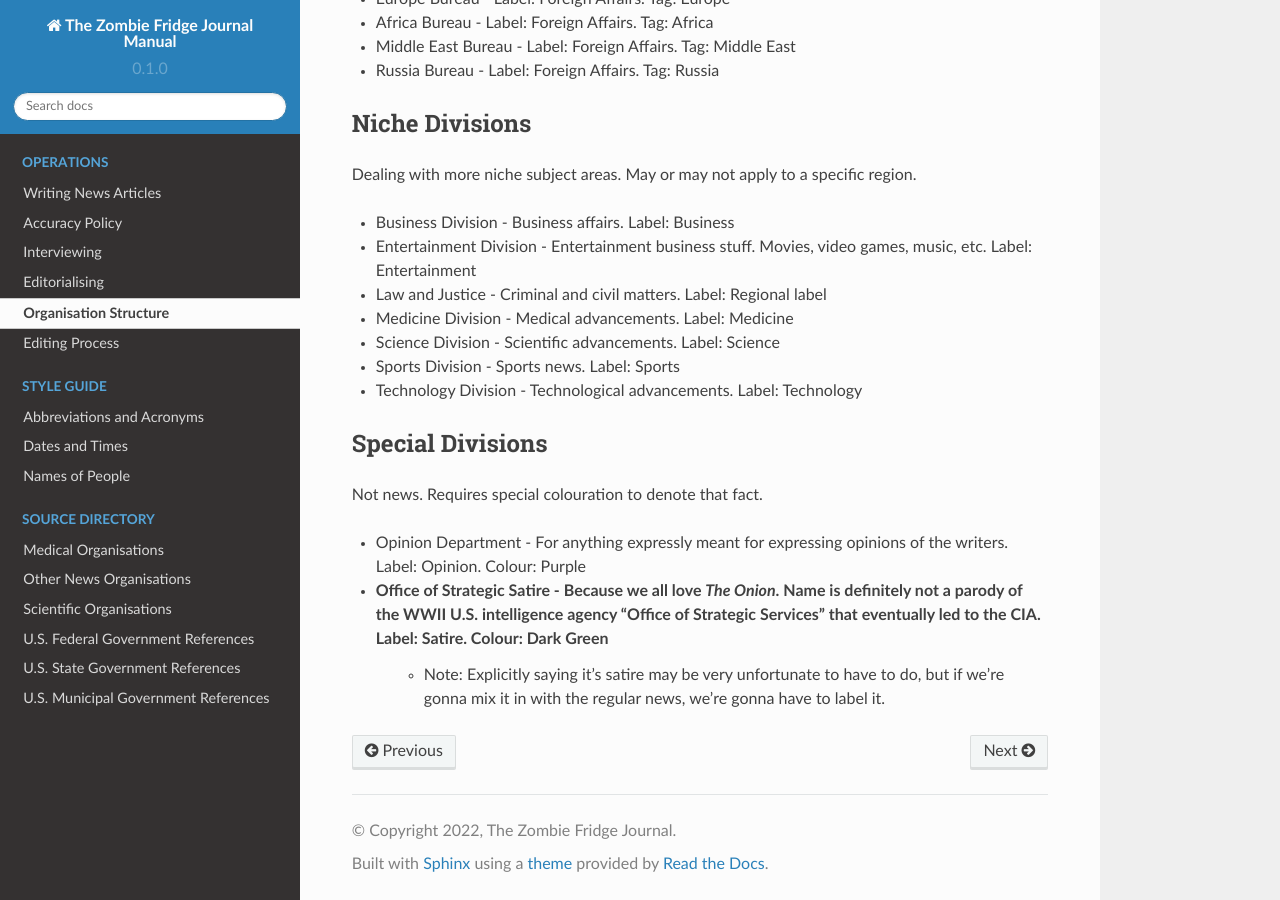
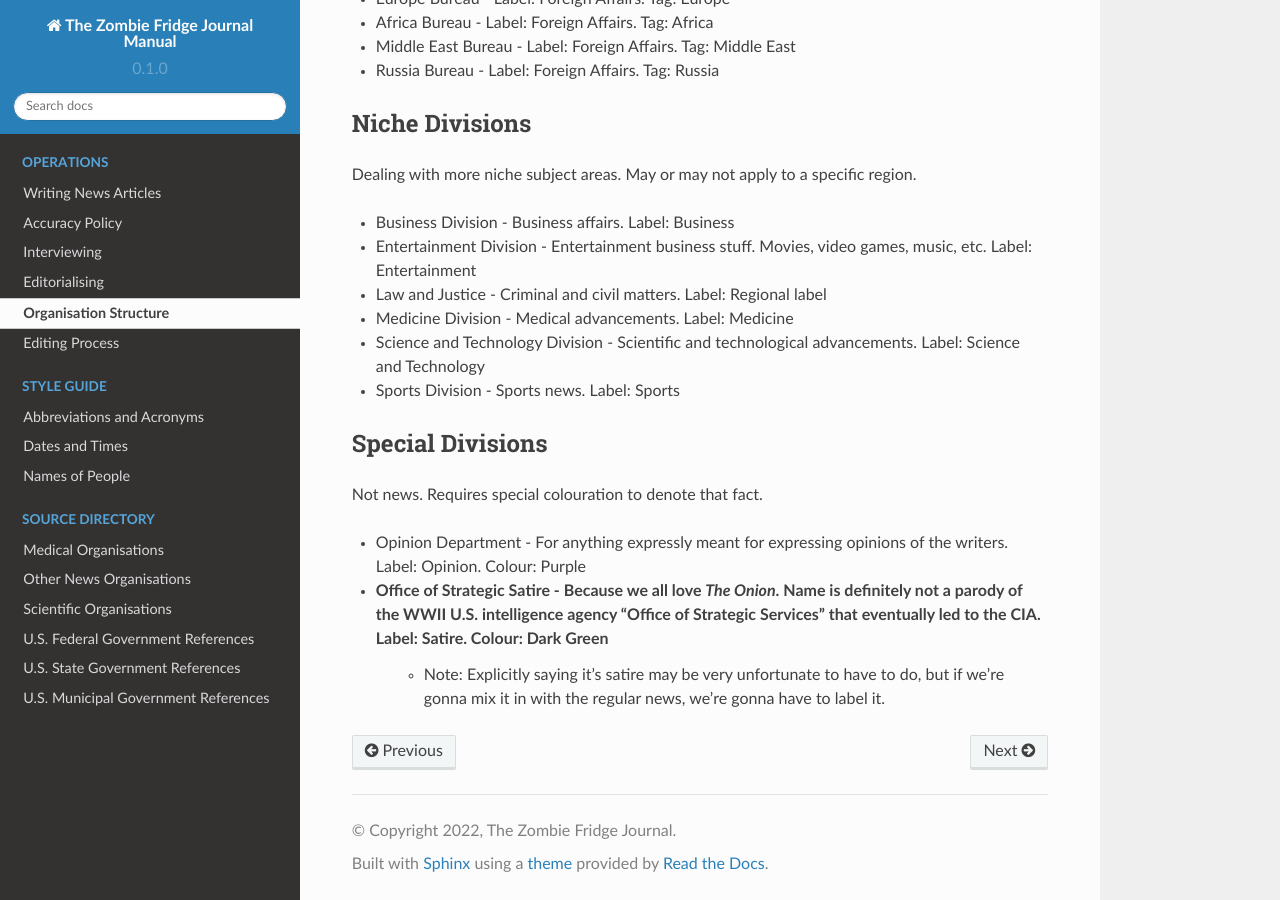
Before and after one commit to theZFJ/manual, a Sphinx documentation site: the page built from docs/orgStructure.rst, in a window 1280 px wide and 900 px high, scrolled down 517 px. Built offline with Sphinx 7.4.7 and the Read the Docs theme 2.0.0, drawn with Linux system fonts in a browser that asks for light colours.

Commit message:
merge science + tech divisions as per Sushanth

```diff
--- a/docs/orgStructure.rst
+++ b/docs/orgStructure.rst
@@ -27,9 +27,8 @@ Dealing with more niche subject areas. May or may not apply to a specific region
 * Entertainment Division - Entertainment business stuff. Movies, video games, music, etc. Label: Entertainment
 * Law and Justice - Criminal and civil matters. Label: Regional label
 * Medicine Division - Medical advancements. Label: Medicine
-* Science Division - Scientific advancements. Label: Science
+* Science and Technology Division - Scientific and technological advancements. Label: Science and Technology
 * Sports Division - Sports news. Label: Sports
-* Technology Division - Technological advancements. Label: Technology
 
 Special Divisions
 -----------------
```
